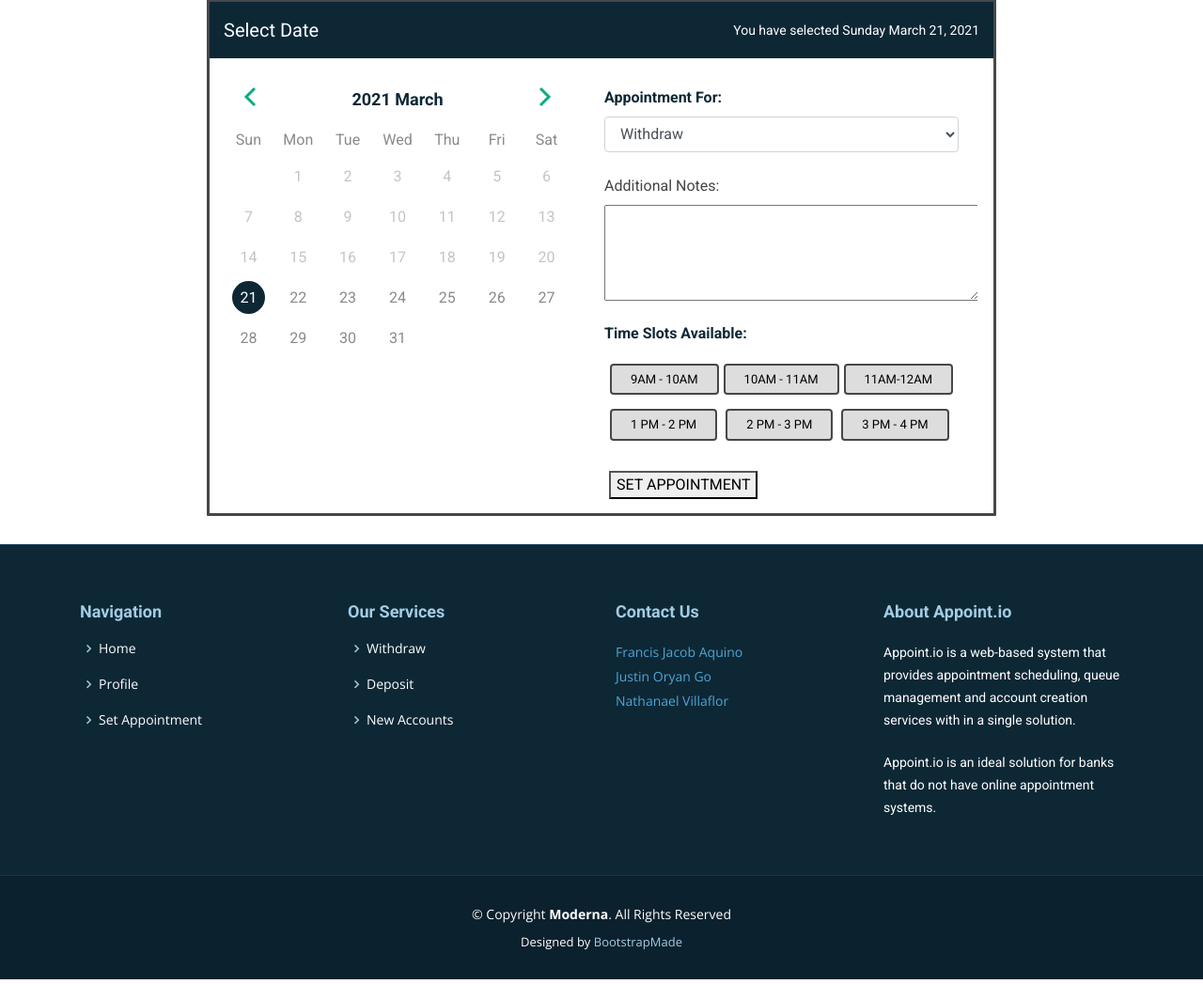
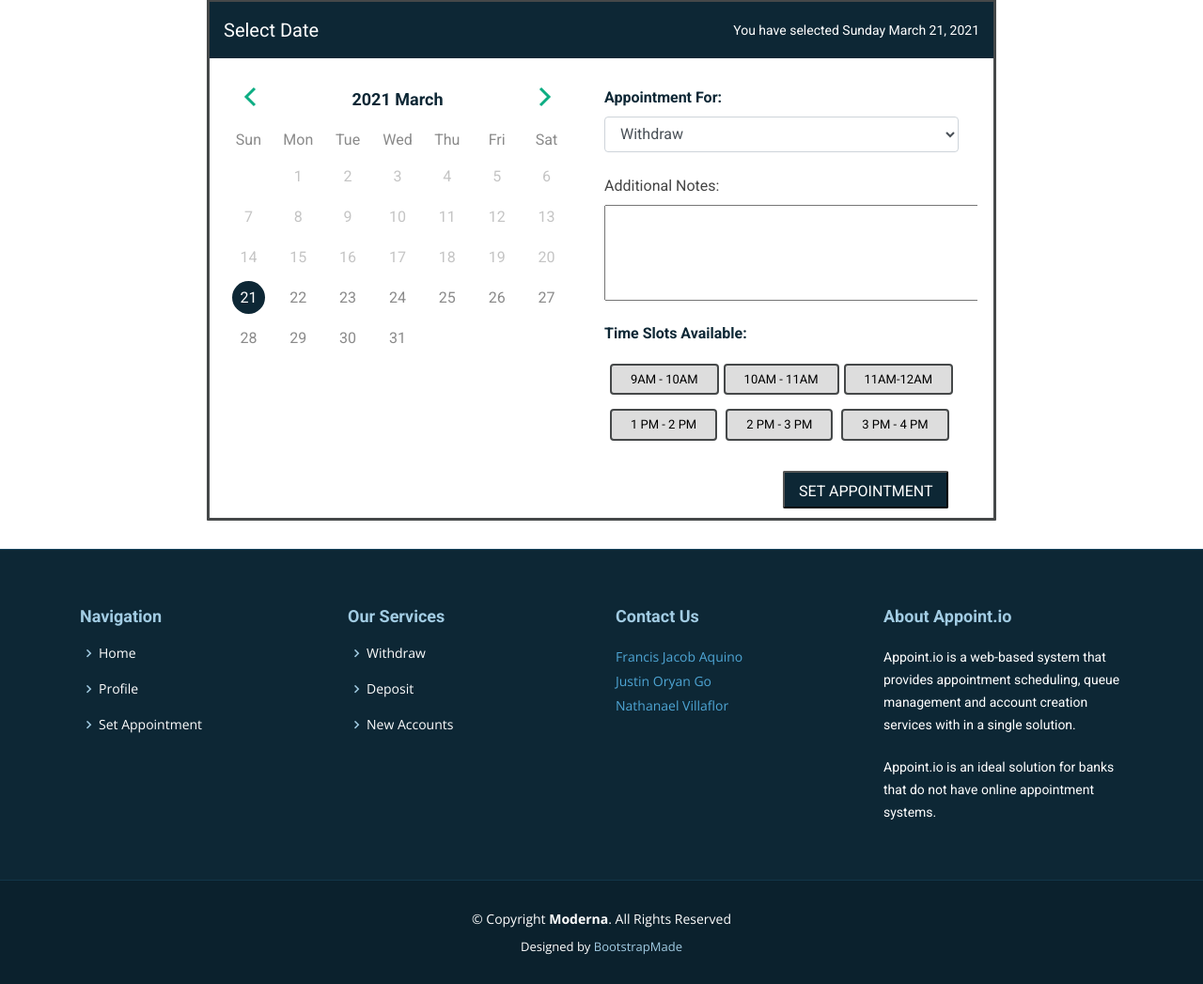
Before and after one commit to Nathanael-14/Web-based-Bank-Appointment-and-Queuing-System.github.io, a PHP site: page /contact.html in a window 1280 px wide. Shown: the part 213-1260 px from the top of the page at 94% size. Run offline with PHP 8.4, Linux system fonts and the light colour scheme; some libraries are stand-ins or nearby versions.

Commit message:
Update calendar.css

```diff
--- a/assets/css/calendar.css
+++ b/assets/css/calendar.css
@@ -34,7 +34,7 @@
   }
 
   .cancel-button,
-  .save-button {
+  .set-button {
     float: left;
     height: 40px;
     line-height: 40px;
@@ -43,6 +43,8 @@
     margin-right: 15px;
     cursor: pointer;
     transition: all 0.15s ease;
+    position: relative;
+    left: 185px;
   }
 
   .cancel-button {
@@ -50,7 +52,10 @@
     color: #0d2735;
   }
 
-  .save-button {
+  textarea{
+    resize: none
+  }
+  .set-button {
     background: #0d2735;
     color: white;
   }
```
